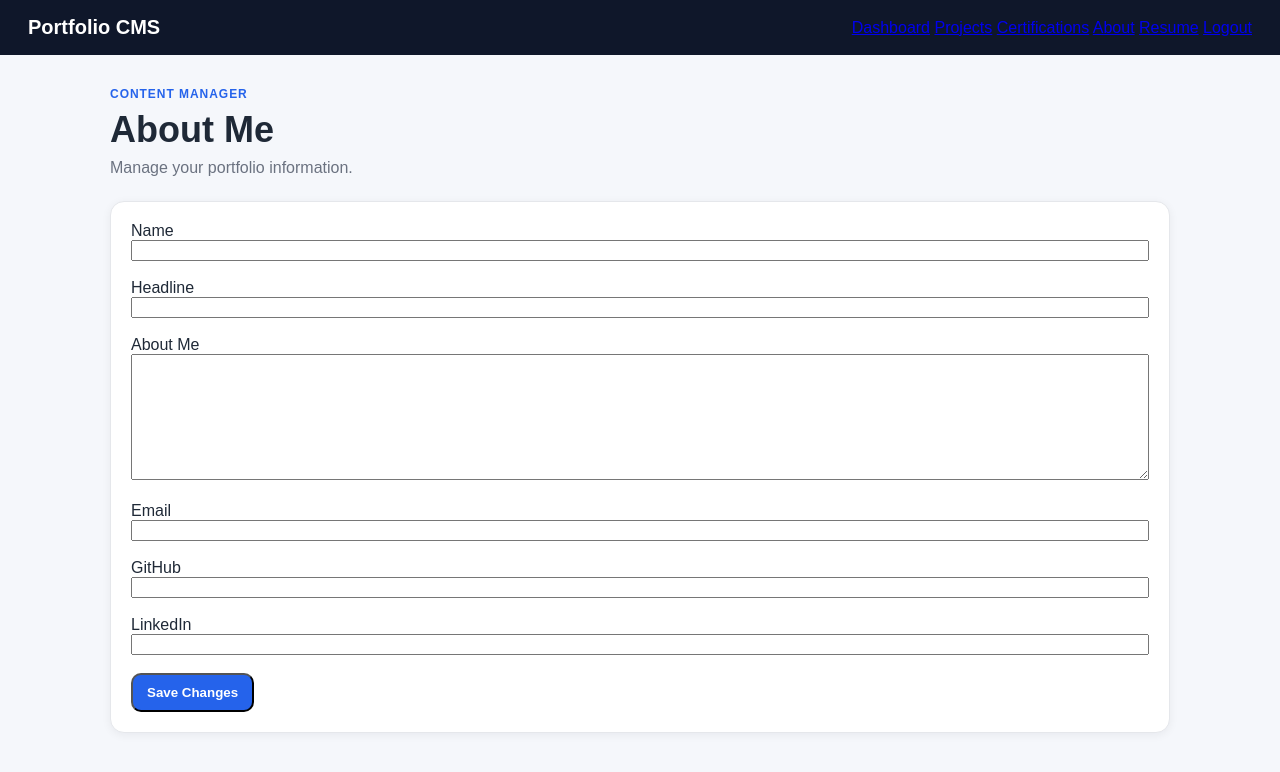
After one commit to jadonmaldonado/portfolio-cms, a Flask app: page /about in a window 1280 px wide. The commit adds this page. Shown: the top 772 px of the page. Run offline with Flask 3, Linux system fonts and the light colour scheme; data comes from the database, SQL or seed files in the repository.

Commit message:
Restore certifications about and resume CMS features

```diff
--- a/application/cms/app.py
+++ b/application/cms/app.py
@@ -1,4 +1,5 @@
 from flask import Flask, render_template
+
 from config import Config
 from extensions import db
 
@@ -8,15 +9,29 @@ db.init_app(app)
 
 from routes.login import login_bp
 from routes.projects import projects_bp
+from routes.certifications import certifications_bp
+from routes.about import about_bp
+from routes.resume import resume_bp
 
 app.register_blueprint(login_bp)
 app.register_blueprint(projects_bp)
+app.register_blueprint(certifications_bp)
+app.register_blueprint(about_bp)
+app.register_blueprint(resume_bp)
+
 
 @app.route("/")
 def dashboard():
     return render_template("dashboard.html")
 
+
 if __name__ == "__main__":
     with app.app_context():
+        from models.project import Project
+        from models.certification import Certification
+        from models.site_content import SiteContent
+        from models.resume import Resume
+
         db.create_all()
+
     app.run(host="0.0.0.0", port=5000, debug=True)
--- /dev/null
+++ b/application/cms/models/site_content.py
@@ -0,0 +1,15 @@
+from extensions import db
+
+class SiteContent(db.Model):
+    id = db.Column(db.Integer, primary_key=True)
+
+    name = db.Column(db.String(150))
+    headline = db.Column(db.String(250))
+    about = db.Column(db.Text)
+
+    email = db.Column(db.String(150))
+    github = db.Column(db.String(250))
+    linkedin = db.Column(db.String(250))
+
+    def __repr__(self):
+        return "<SiteContent>"
--- /dev/null
+++ b/application/cms/routes/about.py
@@ -0,0 +1,30 @@
+from flask import Blueprint, render_template, request, redirect, url_for
+from extensions import db
+from models.site_content import SiteContent
+
+about_bp = Blueprint("about", __name__)
+
+@about_bp.route("/about", methods=["GET", "POST"])
+def about():
+
+    content = SiteContent.query.first()
+
+    if content is None:
+        content = SiteContent()
+        db.session.add(content)
+        db.session.commit()
+
+    if request.method == "POST":
+
+        content.name = request.form.get("name")
+        content.headline = request.form.get("headline")
+        content.about = request.form.get("about")
+        content.email = request.form.get("email")
+        content.github = request.form.get("github")
+        content.linkedin = request.form.get("linkedin")
+
+        db.session.commit()
+
+        return redirect(url_for("about.about"))
+
+    return render_template("about.html", content=content)
--- /dev/null
+++ b/application/cms/routes/resume.py
@@ -0,0 +1,65 @@
+import os
+
+from flask import Blueprint, render_template, request, redirect, url_for, current_app, send_from_directory, abort
+from werkzeug.utils import secure_filename
+
+from extensions import db
+from models.resume import Resume
+
+resume_bp = Blueprint("resume", __name__)
+
+ALLOWED_EXTENSIONS = {"pdf"}
+
+
+def allowed_file(filename):
+    return "." in filename and filename.rsplit(".", 1)[1].lower() in ALLOWED_EXTENSIONS
+
+
+@resume_bp.route("/resume", methods=["GET", "POST"])
+def resume():
+    resume = Resume.query.first()
+
+    if request.method == "POST":
+        file = request.files.get("file")
+
+        if not file or file.filename == "":
+            return redirect(url_for("resume.resume"))
+
+        if not allowed_file(file.filename):
+            return "Only PDF files are allowed.", 400
+
+        upload_dir = os.path.join(current_app.root_path, "uploads")
+        os.makedirs(upload_dir, exist_ok=True)
+
+        save_path = os.path.join(upload_dir, "resume.pdf")
+
+        if resume is None:
+            resume = Resume(filename=secure_filename(file.filename), filepath=save_path)
+            db.session.add(resume)
+        else:
+            resume.filename = secure_filename(file.filename)
+            resume.filepath = save_path
+
+        file.save(save_path)
+        db.session.commit()
+
+        return redirect(url_for("resume.resume"))
+
+    return render_template("resume.html", resume=resume)
+
+
+@resume_bp.route("/resume/download")
+def download_resume():
+    resume = Resume.query.first()
+
+    if resume is None:
+        abort(404)
+
+    upload_dir = os.path.join(current_app.root_path, "uploads")
+
+    return send_from_directory(
+        upload_dir,
+        "resume.pdf",
+        as_attachment=True,
+        download_name=resume.filename
+    )
--- /dev/null
+++ b/application/cms/templates/about.html
@@ -0,0 +1,63 @@
+{% extends "base.html" %}
+
+{% block content %}
+
+<section class="hero">
+    <div>
+        <p class="eyebrow">Content Manager</p>
+        <h1>About Me</h1>
+        <p class="subtitle">Manage your portfolio information.</p>
+    </div>
+</section>
+
+<form action="{{ url_for('about.about') }}" method="POST">
+
+<div class="card">
+
+    <label>Name</label><br>
+    <input type="text"
+           name="name"
+           value="{{ content.name or '' }}"
+           style="width:100%;"><br><br>
+
+    <label>Headline</label><br>
+    <input type="text"
+           name="headline"
+           value="{{ content.headline or '' }}"
+           style="width:100%;"><br><br>
+
+    <label>About Me</label><br>
+    <textarea
+        name="about"
+        rows="8"
+        style="width:100%;">{{ content.about or '' }}</textarea>
+
+    <br><br>
+
+    <label>Email</label><br>
+    <input type="email"
+           name="email"
+           value="{{ content.email or '' }}"
+           style="width:100%;"><br><br>
+
+    <label>GitHub</label><br>
+    <input type="url"
+           name="github"
+           value="{{ content.github or '' }}"
+           style="width:100%;"><br><br>
+
+    <label>LinkedIn</label><br>
+    <input type="url"
+           name="linkedin"
+           value="{{ content.linkedin or '' }}"
+           style="width:100%;"><br><br>
+
+    <button class="button" type="submit">
+        Save Changes
+    </button>
+
+</div>
+
+</form>
+
+{% endblock %}
--- a/application/cms/templates/base.html
+++ b/application/cms/templates/base.html
@@ -9,13 +9,13 @@
 <body>
   <header class="topbar">
     <div class="brand">Portfolio CMS</div>
-    <nav class="nav">
-      <a href="/">Dashboard</a>
-      <a href="/projects">Projects</a>
-      <a href="/certifications">Certifications</a>
-      <a href="/content">About</a>
-      <a href="/uploads">Uploads</a>
-      <a href="/login">Logout</a>
+    <nav>
+    <a href="/">Dashboard</a>
+    <a href="/projects">Projects</a>
+    <a href="/certifications">Certifications</a>
+    <a href="/about">About</a>
+    <a href="/resume">Resume</a>
+    <a href="/login">Logout</a>
     </nav>
   </header>
 
--- a/application/cms/templates/dashboard.html
+++ b/application/cms/templates/dashboard.html
@@ -40,9 +40,9 @@
     <h2>Quick Actions</h2>
     <div class="button-row">
       <a class="button" href="/projects">Add Project</a>
-      <a class="button" href="/certifications">Add Certification</a>
-      <a class="button" href="/content">Edit About</a>
-      <a class="button" href="/uploads">Upload Resume</a>
+      <a class="button" href="/certifications">Certifications</a>
+      <a class="button" href="/about">Edit About</a>
+      <a class="button" href="/resume">Upload Resume</a>
     </div>
   </div>
 </section>
```
Also changed, not shown: application/cms/models/certification.py (added, +11 -0 lines), application/cms/models/resume.py (added, +11 -0 lines), application/cms/routes/certifications.py (added, +65 -0 lines), application/cms/templates/certification_edit.html (added, +52 -0 lines), application/cms/templates/certification_new.html (added, +42 -0 lines), application/cms/templates/certifications.html (added, +65 -0 lines), application/cms/templates/resume.html (added, +35 -0 lines).
